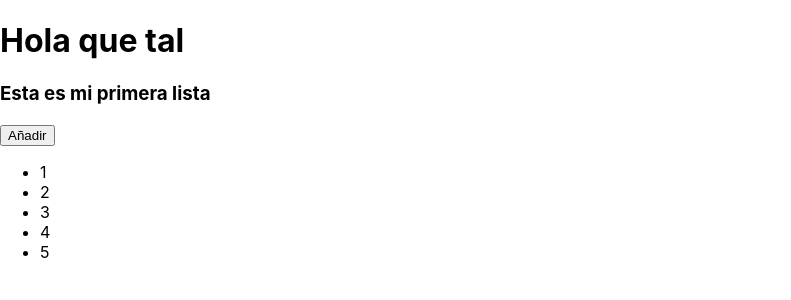
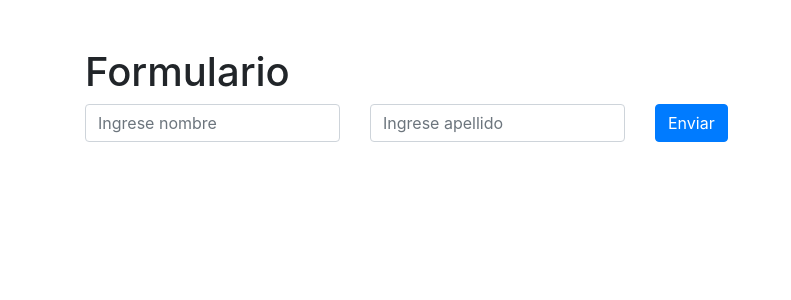
Before and after one commit to szapataq/App_React, a React (Create React App) app: page / in a window 1280 px wide. Shown: the top 300 px of the page, without its empty margins (0-791 px from the left). Built offline with nearby package versions, Linux system fonts and the light colour scheme.

Commit message:
Formulario que envia nombres y apellido con bootstrap

```diff
--- a/public/index.html
+++ b/public/index.html
@@ -1,5 +1,6 @@
 <!DOCTYPE html>
 <html lang="en">
+
   <head>
     <meta charset="utf-8" />
     <link rel="icon" href="%PUBLIC_URL%/favicon.ico" />
@@ -10,34 +11,13 @@
       content="Web site created using create-react-app"
     />
     <link rel="apple-touch-icon" href="%PUBLIC_URL%/logo192.png" />
-    <!--
-      manifest.json provides metadata used when your web app is installed on a
-      user's mobile device or desktop. See https://developers.google.com/web/fundamentals/web-app-manifest/
-    -->
     <link rel="manifest" href="%PUBLIC_URL%/manifest.json" />
-    <!--
-      Notice the use of %PUBLIC_URL% in the tags above.
-      It will be replaced with the URL of the `public` folder during the build.
-      Only files inside the `public` folder can be referenced from the HTML.
-
-      Unlike "/favicon.ico" or "favicon.ico", "%PUBLIC_URL%/favicon.ico" will
-      work correctly both with client-side routing and a non-root public URL.
-      Learn how to configure a non-root public URL by running `npm run build`.
-    -->
+    <link rel="stylesheet" href="https://stackpath.bootstrapcdn.com/bootstrap/4.5.2/css/bootstrap.min.css" integrity="sha384-JcKb8q3iqJ61gNV9KGb8thSsNjpSL0n8PARn9HuZOnIxN0hoP+VmmDGMN5t9UJ0Z" crossorigin="anonymous">
     <title>React App</title>
   </head>
+
   <body>
     <noscript>You need to enable JavaScript to run this app.</noscript>
     <div id="root"></div>
-    <!--
-      This HTML file is a template.
-      If you open it directly in the browser, you will see an empty page.
-
-      You can add webfonts, meta tags, or analytics to this file.
-      The build step will place the bundled scripts into the <body> tag.
-
-      To begin the development, run `npm start` or `yarn start`.
-      To create a production bundle, use `npm run build` or `yarn build`.
-    -->
   </body>
 </html>
--- a/src/App.js
+++ b/src/App.js
@@ -1,15 +1,18 @@
 import React from 'react';
-// import Contador from './components/contador.jsx';
-// import Jsx from './components/Jsx.jsx';
-import Lista from './components/Lista.jsx';
+// import Contador from './components/contador';
+// import Jsx from './components/Jsx';
+// import Lista from './components/Lista';
+import Formulario from './components/Formulario';
 
 function App() {
   return (
-    <div>
-      <h1>Hola que tal</h1>
+    <div className="container mt-5">
+      <h1>Formulario</h1>
       {/* <Contador/> */}
       {/* <Jsx/> */}
-      <Lista/>
+      {/* <Lista/> */}
+      {/* <Formulario/> */}
+      <Formulario/>
     </div>
   );
 }
--- /dev/null
+++ b/src/components/Formulario.jsx
@@ -0,0 +1,49 @@
+import React, { Fragment } from 'react';
+import { useState } from 'react';
+
+const Formulario = () => {
+    const [data, setData]= useState({
+        nombre:'',
+        apellido:''
+    })
+
+    const handleInputchange = (e) => {
+      setData({
+        ...data,
+        [e.target.name] : e.target.value
+      })
+    }
+
+    const enviarData = (e) => {
+      e.preventDefault();
+      console.log(data.nombre +'' + data.apellido)
+    }
+    return (
+        <Fragment>
+            <form className="row" onSubmit={enviarData}>
+                <div className="col-md-3">
+                    <input
+                        placeholder="Ingrese nombre"
+                        className="form-control"
+                        type="text"
+                        name="nombre"
+                        onChange={handleInputchange}/>
+                </div>
+                <div className="col-md-3">
+                    <input
+                        placeholder="Ingrese apellido"
+                        className="form-control"
+                        type="text"
+                        name="apellido"
+                        onChange={handleInputchange}/>
+                </div>
+                <div className="col-md-3" >
+                    <button className="btn btn-primary">Enviar</button>
+                </div>
+
+            </form>
+        </Fragment>
+    );
+}
+
+export default Formulario;
```
